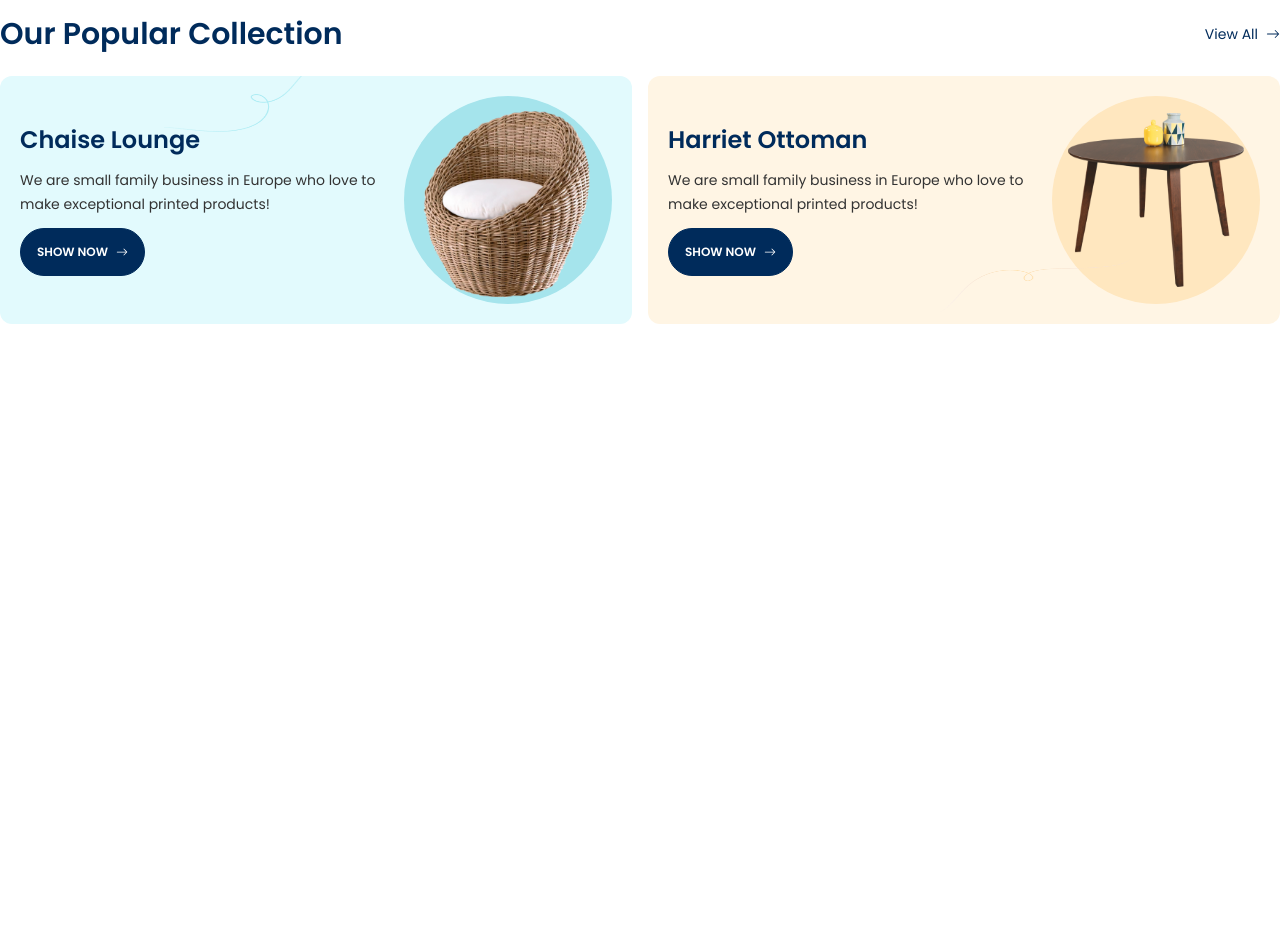
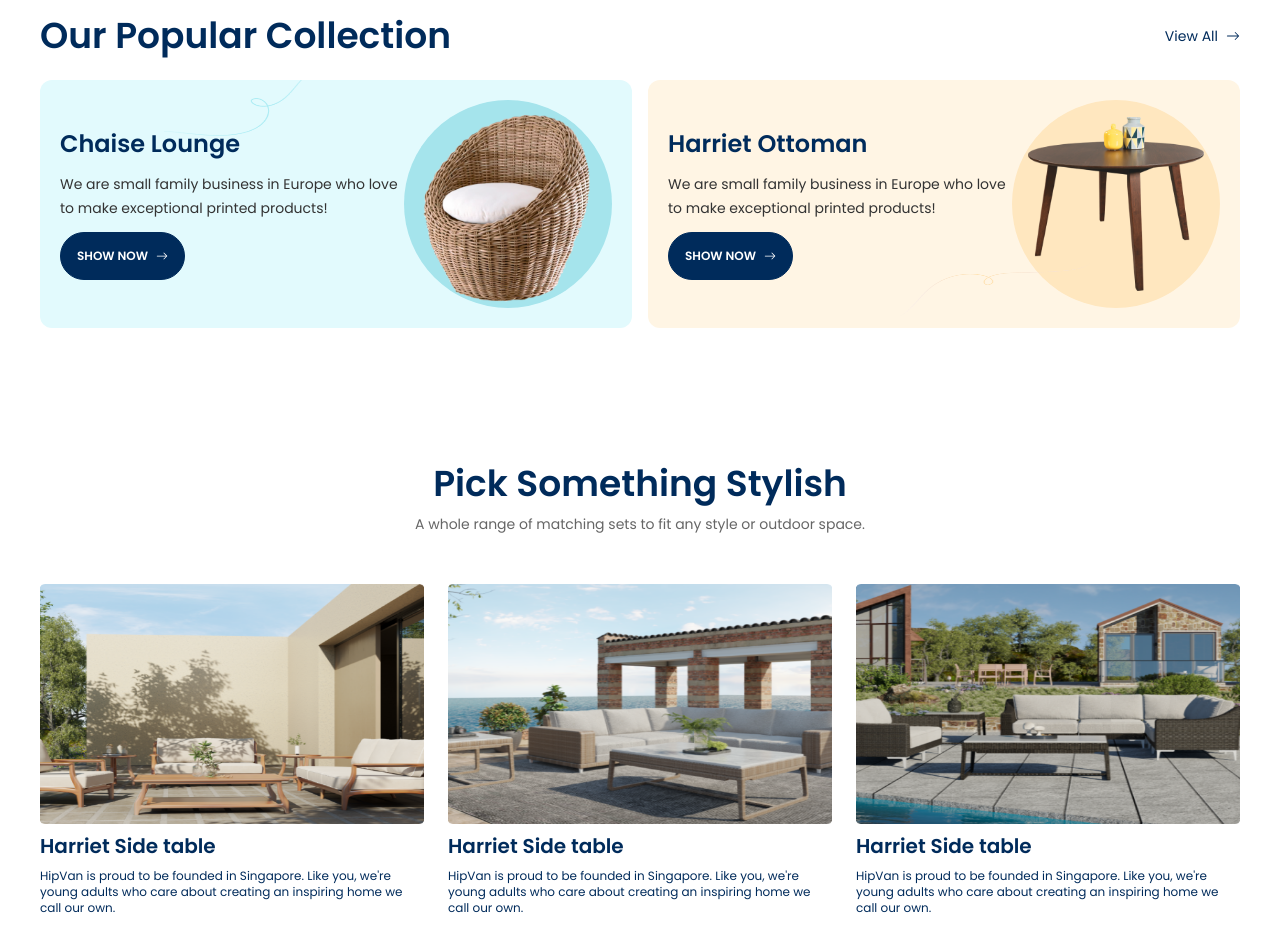
Before and after one commit to MdTasib/out-maker, a React (Create React App) app: page / in a window 1280 px wide. Shown: the part 976-1928 px from the top of the page. Before the commit the page ends 1372 px from the top, so only its background shows below. Built offline with nearby package versions, Linux system fonts and the light colour scheme.

Commit message:
stylish section done

```diff
--- a/src/pages/home/Home.js
+++ b/src/pages/home/Home.js
@@ -1,12 +1,14 @@
 import React from "react";
 import Header from "./header";
 import Collection from "./collection";
+import Stylish from "./stylish";
 
 const Home = () => {
 	return (
 		<main>
 			<Header />
 			<Collection />
+			<Stylish />
 		</main>
 	);
 };
--- a/src/pages/home/collection.js
+++ b/src/pages/home/collection.js
@@ -9,10 +9,10 @@ import { Link } from "react-router-dom";
 
 const Collection = () => {
 	return (
-		<section className='container mx-auto py-16'>
+		<section className='container mx-auto px-10 py-16'>
 			<div class='flex justify-between items-center '>
 				<div>
-					<h1 class='text-3xl font-semibold text-primary'>
+					<h1 class='text-4xl font-semibold text-primary'>
 						Our Popular Collection
 					</h1>
 				</div>
--- /dev/null
+++ b/src/pages/home/stylish.js
@@ -0,0 +1,67 @@
+import React from "react";
+import img1 from "../../assets/images/table1.png";
+import img2 from "../../assets/images/table2.png";
+import img3 from "../../assets/images/table3.png";
+
+const services = [
+	{
+		id: 1,
+		title: "Harriet Side Table",
+		description:
+			"HipVan Is Proud To Be Founded In Singapore. Like You, We're Young Adults Who Care About Creating An Inspiring Home We Call Our Own.",
+		image: img1,
+	},
+	{
+		id: 2,
+		title: "Harriet Side Table",
+		description:
+			"HipVan Is Proud To Be Founded In Singapore. Like You, We're Young Adults Who Care About Creating An Inspiring Home We Call Our Own.",
+		image: img2,
+	},
+	{
+		id: 3,
+		title: "Harriet Side Table",
+		description:
+			"HipVan Is Proud To Be Founded In Singapore. Like You, We're Young Adults Who Care About Creating An Inspiring Home We Call Our Own.",
+		image: img3,
+	},
+	// {
+	// 	id: 4,
+	// 	title: "Harriet Side Table",
+	// 	description:
+	// 		"HipVan Is Proud To Be Founded In Singapore. Like You, We're Young Adults Who Care About Creating An Inspiring Home We Call Our Own.",
+	// 	image: img1,
+	// },
+];
+
+const Stylish = () => {
+	return (
+		<section className='container mx-auto px-10 py-16'>
+			<div className='text-center'>
+				<h2 className='text-primary font-semibold text-4xl'>
+					Pick Something Stylish
+				</h2>
+				<p className='text-[#666666] text-sm font-normal leading-10'>
+					A whole range of matching sets to fit any style or outdoor space.
+				</p>
+			</div>
+
+			<div class='grid grid-cols-1 md:grid-cols-2 lg:grid-cols-3 gap-6 pt-10'>
+				{services.map(service => (
+					<div class=''>
+						<img src={service.image} alt='' className='h-60 w-full' />
+						<h4 class='text-primary font-semibold text-xl py-2'>
+							Harriet Side table
+						</h4>
+						<p class='text-primary font-normal text-xs'>
+							HipVan is proud to be founded in Singapore. Like you, we're young
+							adults who care about creating an inspiring home we call our own.
+						</p>
+					</div>
+				))}
+			</div>
+		</section>
+	);
+};
+
+export default Stylish;
--- a/src/shared/Navbar/Navbar.js
+++ b/src/shared/Navbar/Navbar.js
@@ -11,7 +11,7 @@ const Navbar = () => {
 			<NavbarTop />
 
 			{/* main menu */}
-			<div className='container mx-auto p-0 navbar'>
+			<div className='container mx-auto p-0 px-10 navbar'>
 				<div className='navbar-start hidden lg:flex'>
 					{/* <ul className='menu menu-horizontal px-1'>
 						<li>
--- a/src/shared/Navbar/NavbarTop.js
+++ b/src/shared/Navbar/NavbarTop.js
@@ -6,7 +6,7 @@ import langIcon from "../../assets/icons/english.svg";
 const NavbarTop = () => {
 	return (
 		<div className='bg-primary text-white'>
-			<div className='container mx-auto'>
+			<div className='container mx-auto px-10'>
 				<div className='navbar'>
 					<div className='navbar-start'>
 						<span className='flex items-center text-xs'>
```
